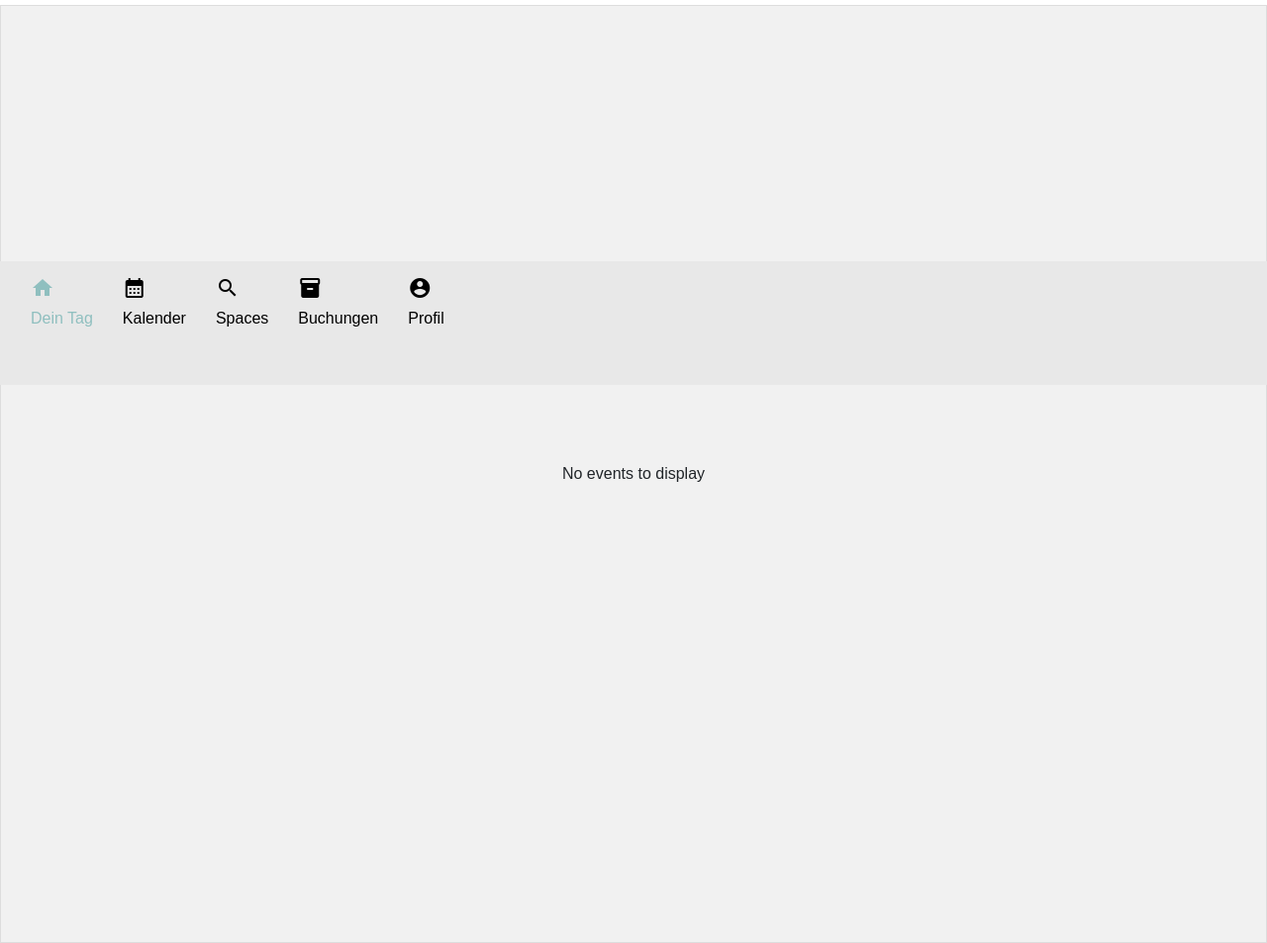
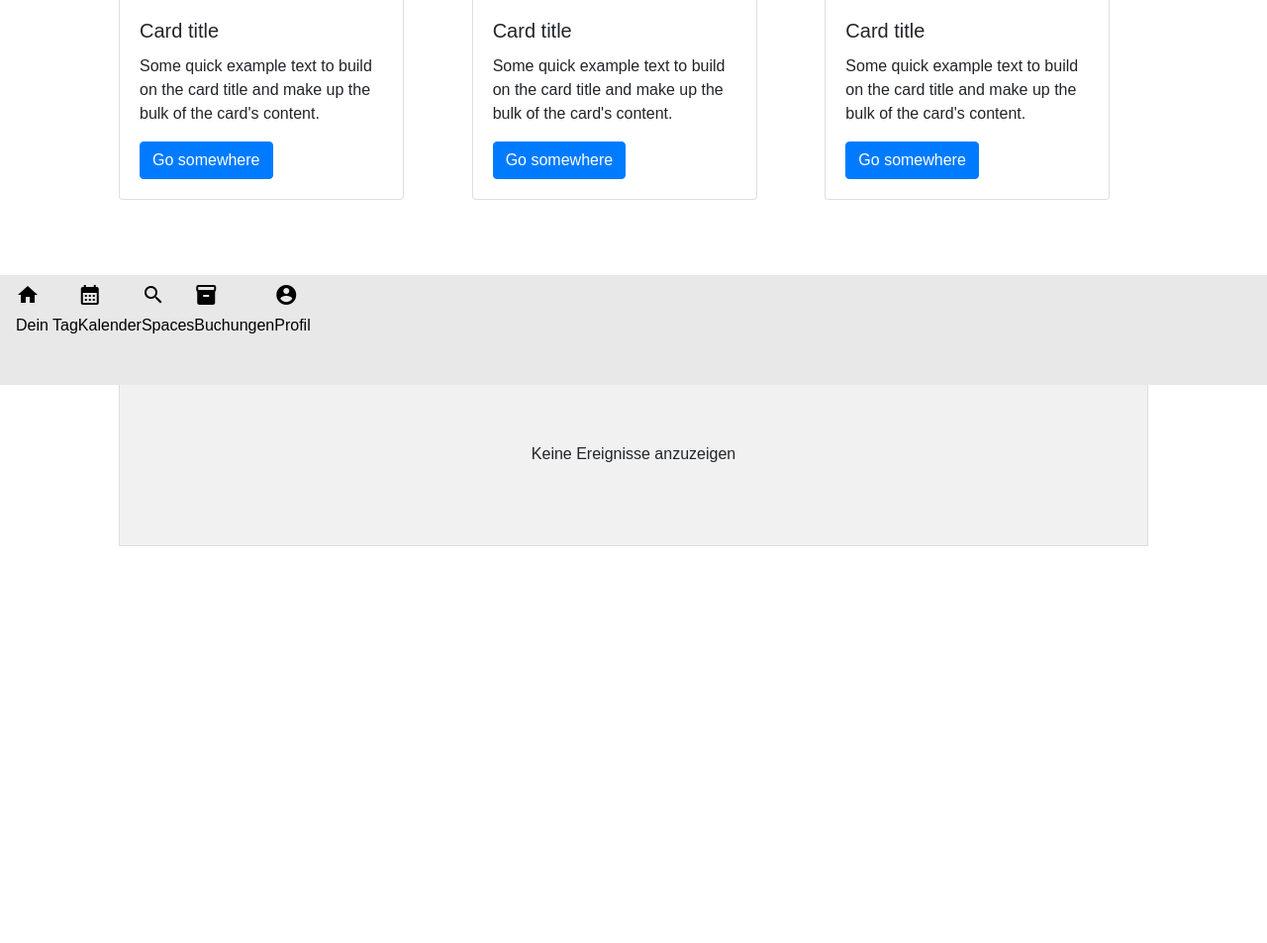
Before and after one commit to JonasHauth/workday-frontend, a Flask app: template templates/home.html in a window 1280 px wide. Shown: the part 411-1364 px from the top of the page at 99% size. After the commit the page ends 963 px from the top, so only its background shows below. Run offline with Flask 2, Linux system fonts and the light colour scheme; the template is opened without the code that fills it, so the values that code supplies are empty; parts of the project's set-up code (start-up, migrations or seed data) failed here and were passed over; some libraries are stand-ins or nearby versions.

Commit message:
frontend_design: calender, Cards erster Entwurf, neues logo

```diff
--- a/app.py
+++ b/app.py
@@ -73,35 +73,18 @@
 
 
 
+
+
 # ----------------------- Routes
 
 @app.route("/", methods=['GET', 'POST'])
-def initial():
-    """Initial Page"""
-    if current_user.is_authenticated:
-        return redirect(url_for("home"))
-    else:
-        return redirect(url_for("login"))
-
-
-
 @app.route("/home", methods=['GET', 'POST'])
 def home():
     """Landing page route."""
 
-    events = [
-        {"title": "Uni", "start": "2022-07-20", "end": "2022-07-20"},
-        {"title": "Uni2", "start": "2022-07-19", "end": "2022-07-20"},
-        {"title": "Uni3", "start": "2022-07-20", "end": "2022-07-20"},
-        {"title": "Uni4", "start": "2022-07-19", "end": "2022-07-19"},
-        {"title": "Uni5", "start": "2022-07-14", "end": "2022-07-14"},
-    ]
-
     events_for_display = []
 
     if current_user.is_authenticated:
-
-        login = True
 
         credentials = Credentials(
                 token=client.access_token,
@@ -117,7 +100,7 @@
             now = datetime.datetime.utcnow().isoformat() + 'Z'  # 'Z' indicates UTC time
             print('Getting the upcoming 10 events')
             events_result = service.events().list(calendarId='primary', timeMin=now,
-                                                maxResults=20, singleEvents=True,
+                                                maxResults=40, singleEvents=True,
                                                 orderBy='startTime').execute()
             events = events_result.get('items', [])
 
@@ -158,24 +141,70 @@
 
 
 
+
 @app.route("/calendar", methods=['GET', 'POST'])
 def calendar():
     """Landing page route."""
 
-    events = [
-        {"title": "Uni", "start": "2022-07-20", "end": "2022-07-20"},
-        {"title": "Uni2", "start": "2022-07-19", "end": "2022-07-20"},
-        {"title": "Uni3", "start": "2022-07-20", "end": "2022-07-20"},
-        {"title": "Uni4", "start": "2022-07-19", "end": "2022-07-19"},
-        {"title": "Uni5", "start": "2022-07-14", "end": "2022-07-14"},
-    ]
+    events_for_display = []
 
-    return render_template(
-        "calendar.html",
-        events=events,
-        title="workday",
-        description="Organisiere deinen Arbeitstag mit Workday.",
-    )
+    if current_user.is_authenticated:
+
+        credentials = Credentials(
+                token=client.access_token,
+                token_uri="https://www.googleapis.com/oauth2/v3/token",
+                client_id=os.environ['GOOGLE_CLIENT_ID'],
+                client_secret=os.environ['GOOGLE_CLIENT_SECRET'],
+            )
+
+        try:
+            service = build('calendar', 'v3', credentials=credentials)
+
+            # Call the Calendar API
+            now = datetime.datetime.utcnow().isoformat() + 'Z'  # 'Z' indicates UTC time
+            print('Getting the upcoming 10 events')
+            events_result = service.events().list(calendarId='primary', timeMin=now,
+                                                maxResults=40, singleEvents=True,
+                                                orderBy='startTime').execute()
+            events = events_result.get('items', [])
+
+
+            print(events)
+
+            # If no events don't procced
+            if events:
+
+                # Gets the start, end and name of the next 20 events
+                for event in events:
+                    summary = event['summary']
+                    start = event['start'].get('dateTime')
+                    end = event['end'].get('dateTime')
+
+                    event_dict = {
+                        "title": summary,
+                        "start": start,
+                        "end": end
+                    }
+                    events_for_display.append(event_dict)
+
+                    print(event_dict)
+
+        except HttpError as error:
+            print('An error occurred: %s' % error)
+
+        return render_template(
+            "calendar.html",
+            login=current_user.is_authenticated,
+            events=events_for_display,
+            title="workday",
+            description="Organisiere deinen Arbeitstag mit Workday.",
+        )
+
+    else:
+        return redirect(url_for("login"))
+
+
+
 
 
 # Kalendereintrag hinzufügen
--- a/static/css/home.css
+++ b/static/css/home.css
@@ -4,9 +4,9 @@
 }
 
 header {
-    margin: 0;
-    padding: 10px 50px;
-    background: #e8e8e8;
+    width: 100%;
+    background: #fff; /*alte Farbe: #e8e8e8 */
+    padding: 10px 30px;
 }
 
 footer {
--- a/static/css/navigation.css
+++ /dev/null
@@ -1,29 +0,0 @@
-li {
-    padding: 15px;
-}
-
-.fixed-bottom{
-    position: fixed;
-    bottom: 0;
-    right: 0;
-    left: 0;
-}
-.navbar {
-    position: relative;
-    display: -webkit-box;
-    display: -ms-flexbox;
-    display: flex;
-    -ms-flex-wrap: wrap;
-    flex-wrap: wrap;
-    -webkit-box-align: center;
-    -ms-flex-align: center;
-    align-items: center;
-    -webkit-box-pack: justify;
-    -ms-flex-pack: justify;
-    justify-content: space-between;
-    padding: 0 1rem;
-}
-
-.navbar-nav li.active > a {
-	color: #8FBFBF;
-}
--- a/templates/header.html
+++ b/templates/header.html
@@ -1,3 +1,7 @@
 <header>
-    <img src="{{url_for('static', filename='img/workday.png')}}" align="center" width="320px" height="auto"/>
+    <div style = "width: 100%; margin: 0 8px; border-bottom: 2px solid #999; background: #fff;">
+        <div style="padding-left: 60px;">
+            <img src="{{url_for('static', filename='img/logo-workday_2.png')}}" width="150px" height="auto"/>
+        </div>
+    </div>
 </header>
--- a/templates/home.html
+++ b/templates/home.html
@@ -8,12 +8,47 @@
 {% block content %}
 
 <div class="container">
-        <h1>{{title}}</h1>
-        <p>{{description}}</p>
-        <p>This is an example of a <span class="material-icons">face</span> face icon.</p>
+
+  <div class="row">
+    <div class="col">
+      <div class="card" style="width: 18rem;">
+        <img src="..." class="card-img-top" alt="...">
+        <div class="card-body">
+          <h5 class="card-title">Card title</h5>
+          <p class="card-text">Some quick example text to build on the card title and make up the bulk of the card's content.</p>
+          <a href="#" class="btn btn-primary">Go somewhere</a>
+        </div>
+      </div>
     </div>
 
-    <div id='calendar'></div>
+    <div class="col">
+      <div class="card" style="width: 18rem;">
+        <img src="..." class="card-img-top" alt="...">
+        <div class="card-body">
+          <h5 class="card-title">Card title</h5>
+          <p class="card-text">Some quick example text to build on the card title and make up the bulk of the card's content.</p>
+          <a href="#" class="btn btn-primary">Go somewhere</a>
+        </div>
+      </div>
+    </div>
+
+    <div class="col">
+      <div class="card" style="width: 18rem;">
+        <img src="..." class="card-img-top" alt="...">
+        <div class="card-body">
+          <h5 class="card-title">Card title</h5>
+          <p class="card-text">Some quick example text to build on the card title and make up the bulk of the card's content.</p>
+          <a href="#" class="btn btn-primary">Go somewhere</a>
+        </div>
+      </div>
+    </div>
+  </div>
+
+
+
+</div>
+
+    <div id='calendar' class="container" style="margin-bottom: 100px !important"></div>
 
     <script>
 
@@ -21,12 +56,14 @@
       var calendarEl = document.getElementById("calendar");
       var calendar = new FullCalendar.Calendar(calendarEl, {
       initialView: "listWeek",
+      locale: 'de',
+      contentHeight: 'auto',
 
       headerToolbar:
       {
         left: "prev,next today",
         center: "title",
-        right: "dayGridMonth,timeGridWeek,timeGridDay",
+        right: "dayGridMonth,timeGridWeek,timeGridDay, listWeek",
       },
 
       selectable: true,
--- a/templates/layout.html
+++ b/templates/layout.html
@@ -18,6 +18,7 @@
   <script src="https://cdnjs.cloudflare.com/ajax/libs/ical.js/1.4.0/ical.min.js"></script>
   <script src="https://cdn.jsdelivr.net/npm/fullcalendar@5.5.1/main.min.js"></script>
   <script src="https://cdn.jsdelivr.net/npm/@fullcalendar/icalendar@5.5.1/main.global.min.js"></script>
+  <script src="https://cdn.jsdelivr.net/npm/fullcalendar@5.11.0/locales-all.min.js"></script>
 
   {% block css %}{% endblock %}
 
```
Also changed, not shown: templates/calendar.html (+101 -2 lines), static/img/flask-jinja@2x.jpg (deleted), static/img/logo-workday_2.png (added).
